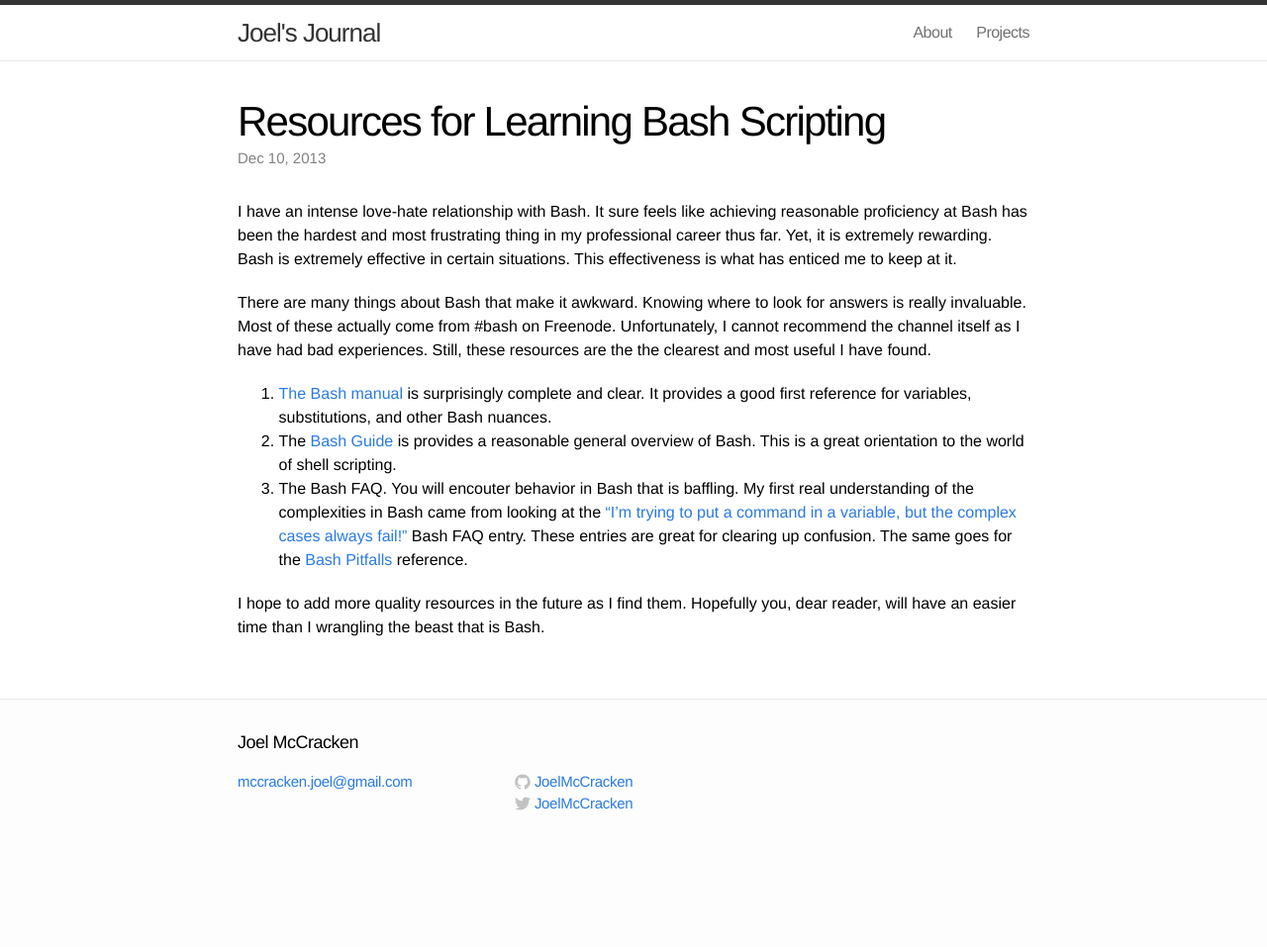
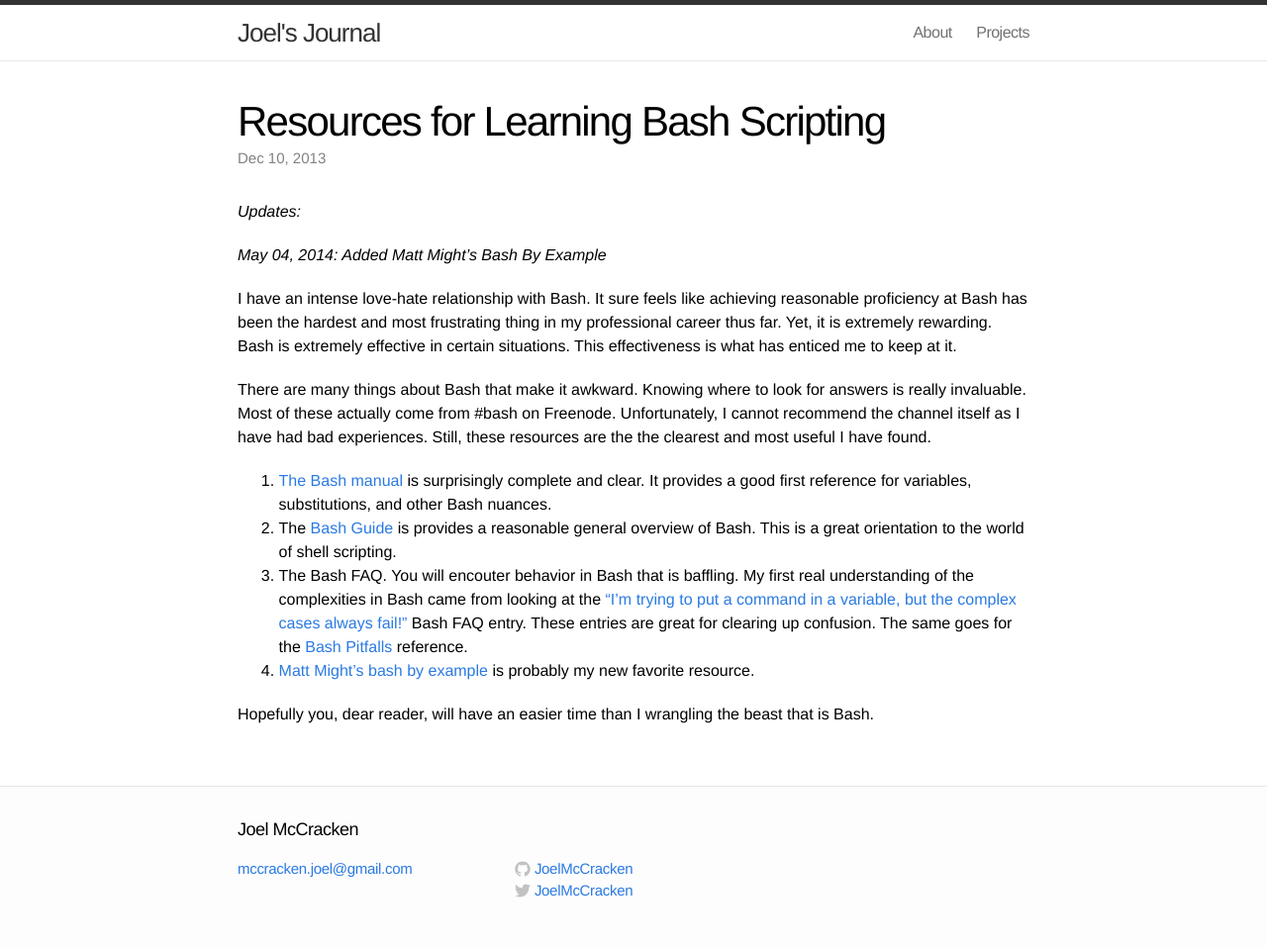
Before and after one commit to joelmccracken/joelmccracken.github.com, a Jekyll site: the page built from _posts/2013-12-10-resources-for-learning-bash-scripting.markdown, in a window 1280 px wide. Shown: the whole page at 99% size. Built offline with Jekyll 4.4.1, drawn with Linux system fonts in a browser that asks for light colours; Markdown is read by kramdown in place of the engine named in the settings; before the commit the page ends 900 px from its top, so only the background shows below that.

Commit message:
add matt might's bash by example

```diff
--- a/_posts/2013-12-10-resources-for-learning-bash-scripting.markdown
+++ b/_posts/2013-12-10-resources-for-learning-bash-scripting.markdown
@@ -5,6 +5,10 @@ date: 2013-12-10 20:52
 comments: true
 categories: unix automation
 ---
+
+*Updates:*
+
+*May 04, 2014: Added Matt Might's Bash By Example*
 
 I have an intense love-hate relationship with Bash.
 It sure feels like achieving reasonable proficiency at Bash has been
@@ -38,6 +42,11 @@ the clearest and most useful I have found.
    [Bash Pitfalls](http://mywiki.wooledge.org/BashPitfalls)
    reference.
 
-I hope to add more quality resources in the future as I find
-them. Hopefully you, dear reader, will have an easier time than I
+3. [Matt Might's bash by example](http://matt.might.net/articles/bash-by-example/)
+   is probably my new favorite resource.
+
+
+
+
+Hopefully you, dear reader, will have an easier time than I
 wrangling the beast that is Bash.
```
